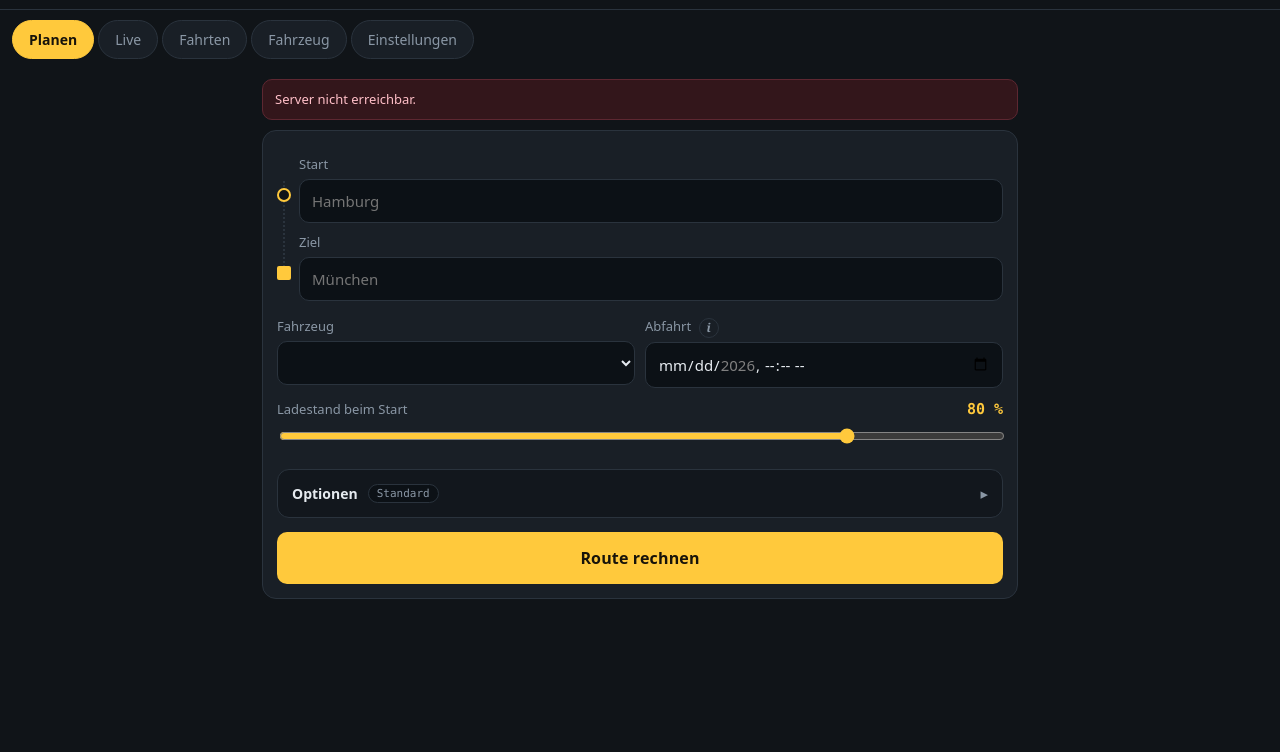
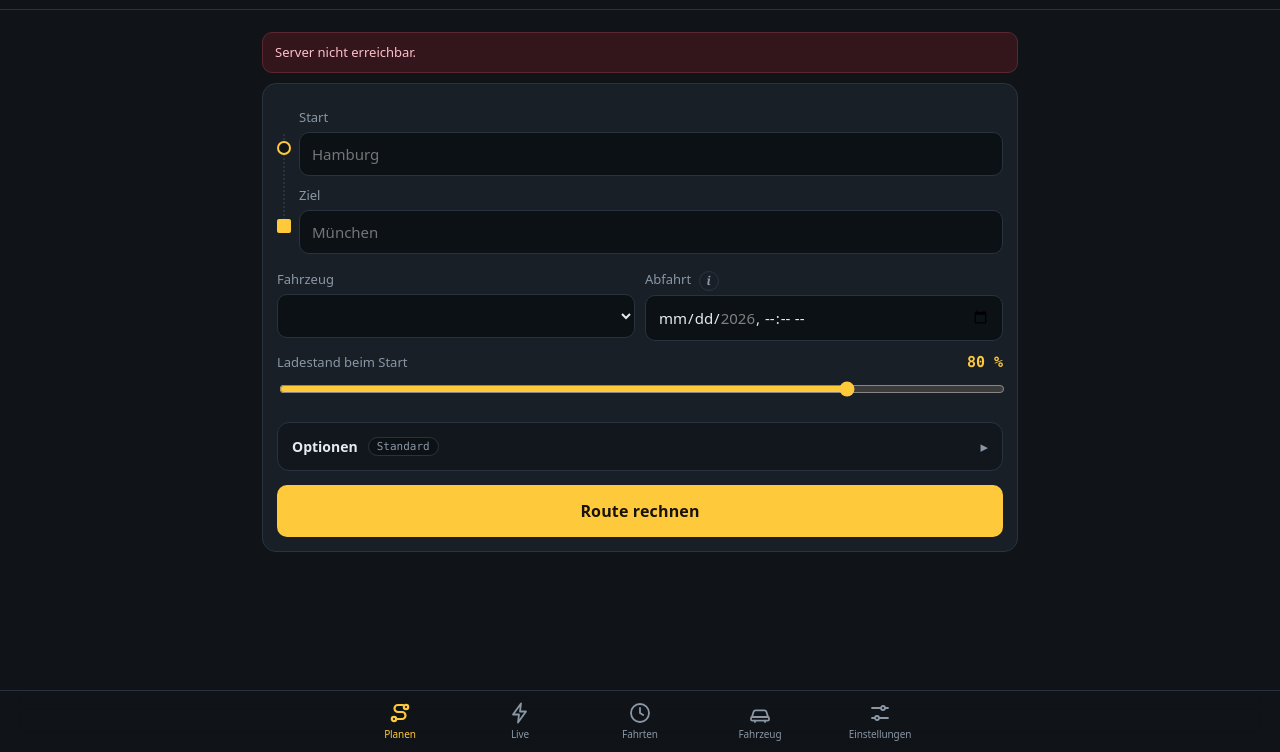
Before and after one commit to Cali1205/jolt, a website: page frontend/index.html in a window 1280 px wide. Shown: the part 48-800 px from the top of the page. Drawn offline with Linux system fonts and the light colour scheme; files that its build step writes are made by us from their sources; no server answers.

Commit message:
Navigation: tab bar at the bottom with icons, clear of the home indicator (#102)

```diff
--- a/frontend/index.html
+++ b/frontend/index.html
@@ -16,7 +16,6 @@
 body {
   margin: 0; background: var(--grund); color: var(--text);
   font: 15px/1.5 system-ui, -apple-system, "Segoe UI", Roboto, sans-serif;
-  padding-bottom: env(safe-area-inset-bottom);
 }
 header {
   display: flex; align-items: center; gap: 10px;
@@ -38,15 +37,26 @@ header .stand {
   font-size: 11px; padding: 3px 8px; border-radius: 99px;
   background: #3a2d12; color: var(--akzent); border: 1px solid #56421a;
 }
-nav { display: flex; gap: 4px; padding: 10px 12px; overflow-x: auto; }
+/* Tab bar at the bottom: within thumb reach, and it clears the home
+ * indicator of the iPhone (safe-area). Icons carry the meaning, the label is
+ * small. The content gets room below, so that nothing hides behind the bar. */
+nav { position: fixed; left: 0; right: 0; bottom: 0; z-index: 6; display: flex;
+  background: rgba(16, 20, 24, .94); border-top: 1px solid var(--rand);
+  -webkit-backdrop-filter: blur(12px); backdrop-filter: blur(12px);
+  padding: 4px 4px calc(4px + env(safe-area-inset-bottom)); }
+nav[hidden] { display: none; }
+nav { justify-content: center; }
 nav button {
-  flex: 0 0 auto; background: var(--flaeche); color: var(--gedaempft);
-  border: 1px solid var(--rand); border-radius: 99px; padding: 8px 16px;
-  font: inherit; font-size: 14px; cursor: pointer;
+  flex: 1 1 0; min-width: 0; max-width: 120px; display: flex; flex-direction: column; align-items: center;
+  gap: 2px; background: none; color: var(--gedaempft); border: none;
+  border-radius: 10px; padding: 6px 2px; font: inherit; font-size: 10px;
+  letter-spacing: -.01em; cursor: pointer; -webkit-tap-highlight-color: transparent;
 }
-nav button[aria-selected="true"] { background: var(--akzent); color: #17130a;
-  border-color: var(--akzent); font-weight: 600; }
-main { padding: 0 12px 40px; max-width: 780px; margin: 0 auto; }
+nav button svg { width: 24px; height: 24px; fill: none; stroke: currentColor;
+  stroke-width: 1.8; stroke-linecap: round; stroke-linejoin: round; }
+nav button[aria-selected="true"] { color: var(--akzent); }
+nav button[aria-selected="true"] svg { stroke-width: 2.2; }
+main { padding: 12px 12px calc(84px + env(safe-area-inset-bottom)); max-width: 780px; margin: 0 auto; }
 section[hidden] { display: none; }
 h2 { font-size: 16px; margin: 20px 0 10px; }
 .karte-block {
@@ -369,11 +379,26 @@ table.kurve input { padding: 6px 8px; }
 </header>
 
 <nav>
-  <button data-view="plan" aria-selected="true">Planen</button>
-  <button data-view="live" aria-selected="false">Live</button>
-  <button data-view="trips" aria-selected="false">Fahrten</button>
-  <button data-view="vehicle" aria-selected="false">Fahrzeug</button>
-  <button data-view="settings" aria-selected="false">Einstellungen</button>
+  <button data-view="plan" aria-selected="true">
+    <svg viewBox="0 0 24 24" aria-hidden="true"><circle cx="6" cy="18" r="2.2"/><circle cx="18" cy="6" r="2.2"/><path d="M8 18h6a3.5 3.5 0 000-7h-4a3.5 3.5 0 010-7h5"/></svg>
+    <span>Planen</span>
+  </button>
+  <button data-view="live" aria-selected="false">
+    <svg viewBox="0 0 24 24" aria-hidden="true"><path d="M13 2.5L5 13.5h6l-1 8 8-11h-6l1-8z"/></svg>
+    <span>Live</span>
+  </button>
+  <button data-view="trips" aria-selected="false">
+    <svg viewBox="0 0 24 24" aria-hidden="true"><circle cx="12" cy="12" r="9"/><path d="M12 7v5l3.2 2"/></svg>
+    <span>Fahrten</span>
+  </button>
+  <button data-view="vehicle" aria-selected="false">
+    <svg viewBox="0 0 24 24" aria-hidden="true"><path d="M4 16l1.6-5.2A2 2 0 017.5 9.4h9a2 2 0 011.9 1.4L20 16"/><rect x="3" y="16" width="18" height="3.6" rx="1.2"/><path d="M7 19.6V21M17 19.6V21"/></svg>
+    <span>Fahrzeug</span>
+  </button>
+  <button data-view="settings" aria-selected="false">
+    <svg viewBox="0 0 24 24" aria-hidden="true"><path d="M4 7h9M17 7h3M4 17h3M11 17h9"/><circle cx="15" cy="7" r="2"/><circle cx="9" cy="17" r="2"/></svg>
+    <span>Einstellungen</span>
+  </button>
 </nav>
 
 <main>
```
